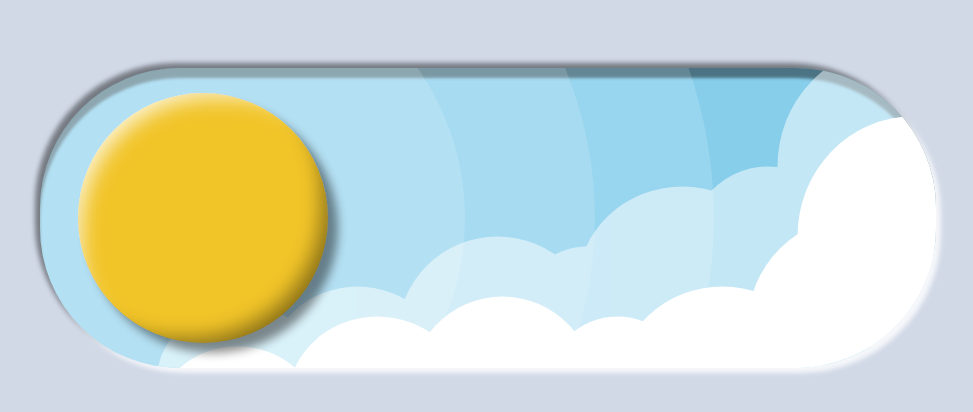
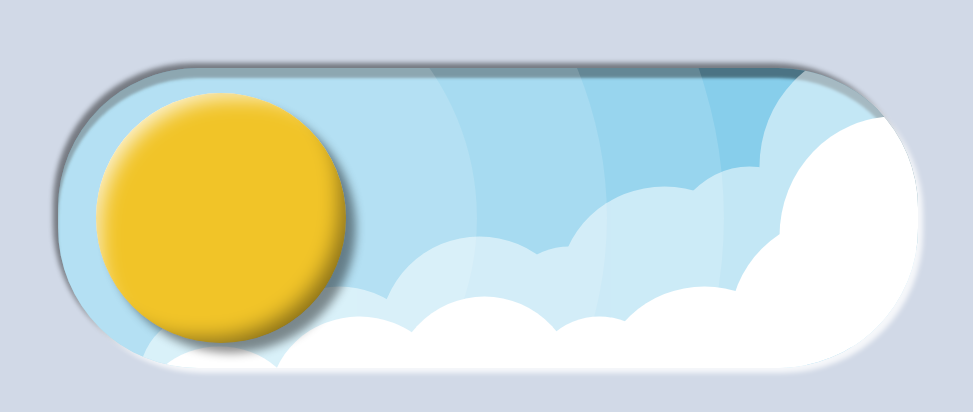
Before and after one commit to TheTrueScout/theme-button-toggler, a plain HTML site: page index.html in a window 1280 px wide. Shown: the part 182-594 px from the top of the page, without its empty margins (152-1125 px from the left). Drawn offline with Linux system fonts and the light colour scheme.

Commit message:
changed the width again as the last commit did not fix it.

```diff
--- a/styles/styles.css
+++ b/styles/styles.css
@@ -16,8 +16,7 @@ body {
     appearance: none;
   }
   .theme-toggle-style {
-    width: 70%;
-    max-width: 1228px;
+    width: 860px;
     height: 300px;
     box-shadow: inset 0 10px 3px rgba(0, 0, 0, 0.438), 5px 5px 5px rgba(255, 255, 255, 0.795), -5px -5px 5px rgba(0, 0, 0, 0.438);
     background-color: skyblue;
```
